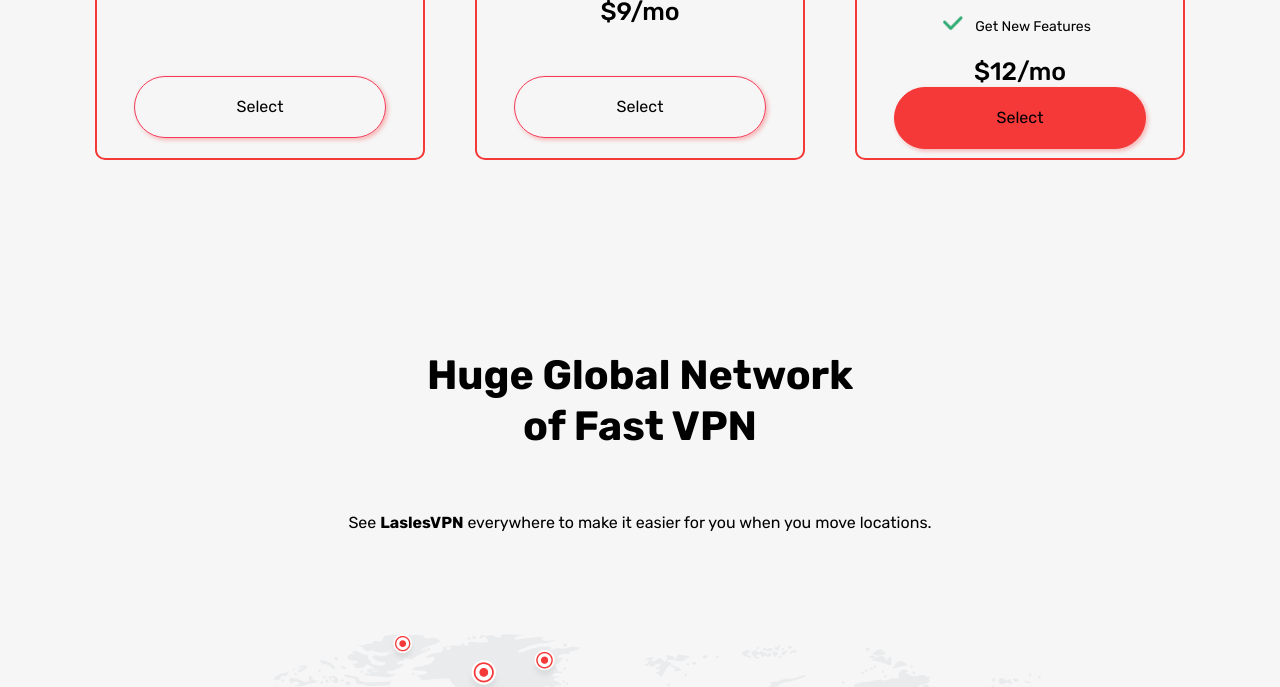
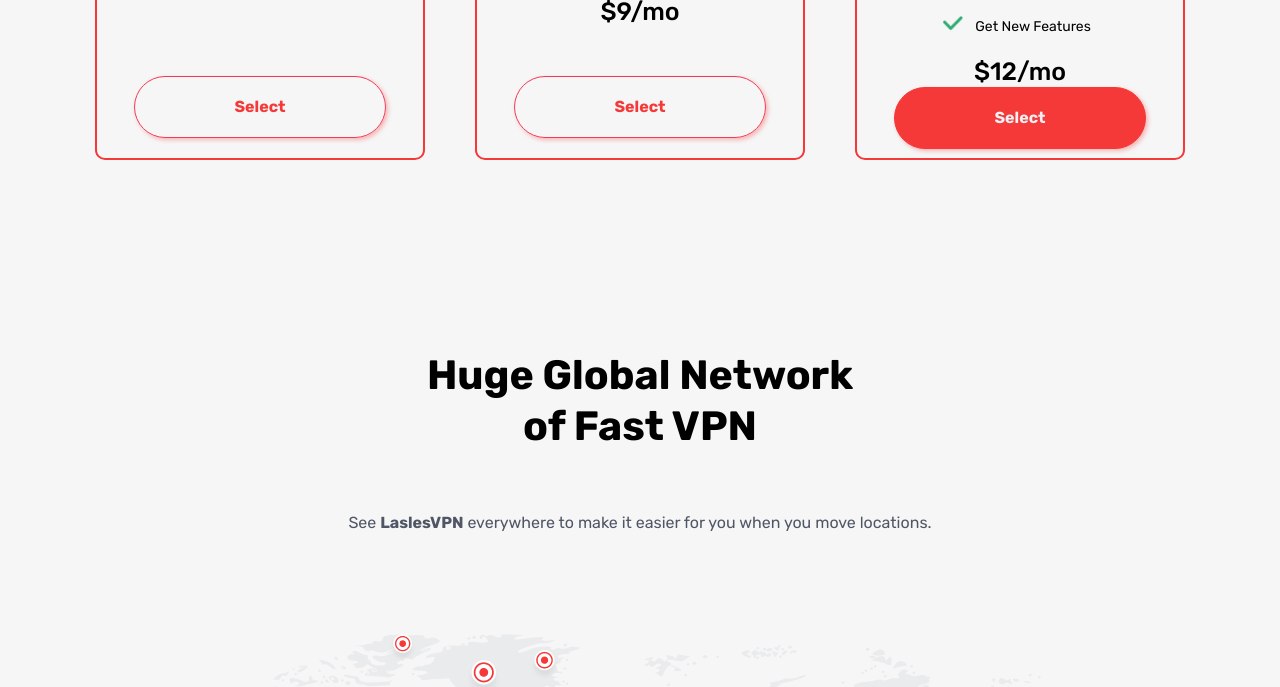
Before and after one commit to Rosspch/landing_website, a plain HTML site: page index.html in a window 1280 px wide. Shown: the part 2134-2821 px from the top of the page. Drawn offline with Linux system fonts and the light colour scheme.

Commit message:
p colot changed

```diff
--- a/index.html
+++ b/index.html
@@ -159,7 +159,7 @@
         </div>
 
         <div class="font25">Free</div>
-        <div class="buttonredr">Select</div>
+        <div class="buttonredr"><h5>Select</h5></div>
       </div>
       <div class="box">
         <div>
@@ -196,7 +196,7 @@
         </div>
 
         <div class="font25">$9/mo</div>
-        <div class="buttonredr">Select</div>
+        <div class="buttonredr"><h5>Select</h5></div>
       </div>
       <div class="box">
         <div>
@@ -236,7 +236,7 @@
         </div>
 
         <div class="font25">$12/mo</div>
-        <div class="buttonredy">Select</div>
+        <div class="buttonredy"><h5>Select</h5></div>
       </div>
     </div>
 
--- a/styles.css
+++ b/styles.css
@@ -287,9 +287,10 @@ ul.vertical li {
   width: 250px;
   height: 60px;
   background-color: #F53838;
-  font-size: 16px;
+  font-size: ;
   font-style: normal;
-  box-shadow: 2px 2px 4px rgba(245, 56, 56, 0.35); !important;
+  box-shadow: 2px 2px 4px rgba(245, 56, 56, 0.35);
+  color: #eeeff2;
 }
 
 .box {
@@ -317,6 +318,8 @@ ul.vertical li {
 }
 .box .buttonredr {
   margin-top: auto;
+   color: #F53838;
+
 }
 .box .heading {
   margin-top: auto;
@@ -351,6 +354,7 @@ ul.vertical li {
   display: flex;
   justify-content: center;
   text-align: center;
+  color: #4f5665;
 
 }
 .mapvrap{
@@ -379,3 +383,12 @@ font-style: normal;
 .vertical{
   font-size: 14px;
 }
+.c-red{
+  color: #F53838;
+
+}.buttonredy h5{
+  font-size: 16px;
+}
+.buttonredr h5{
+  font-size: 16px;
+}
```
